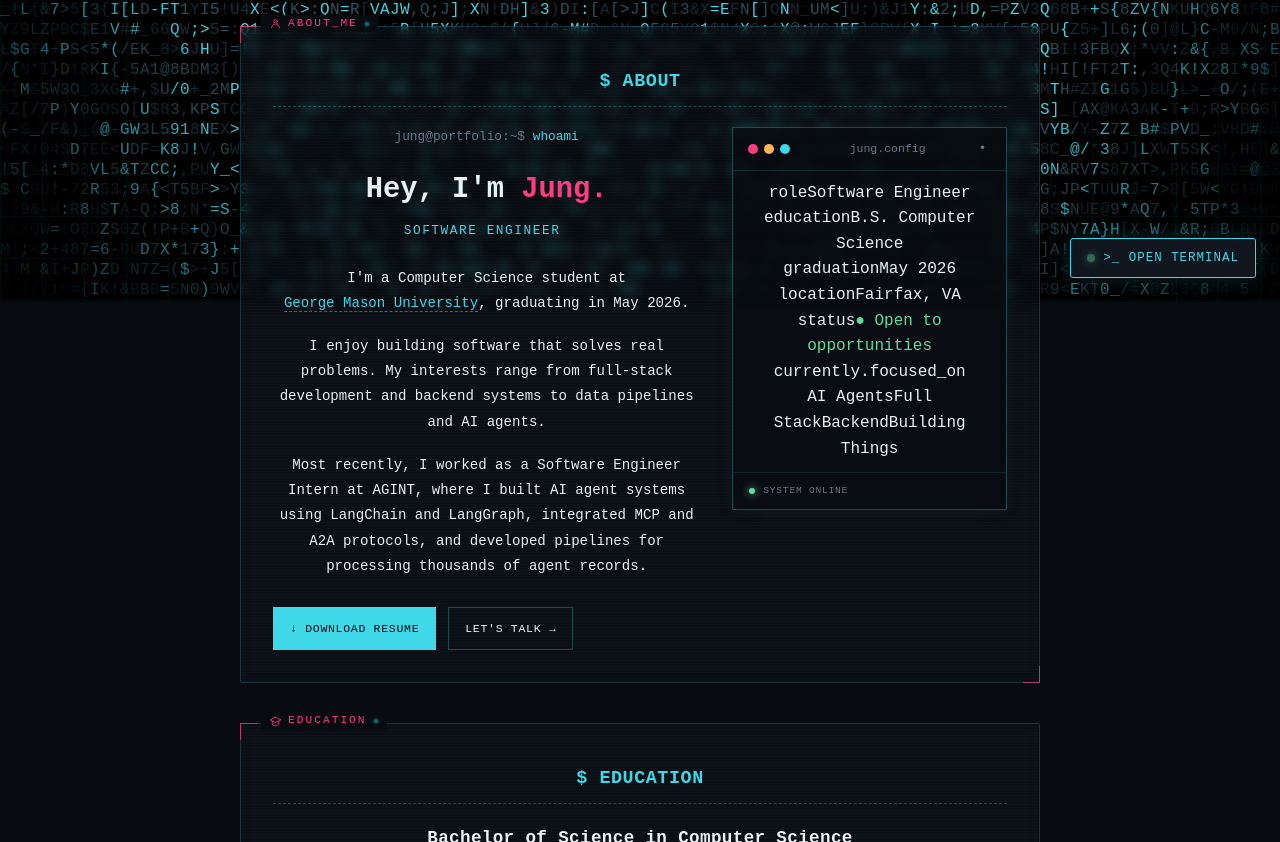
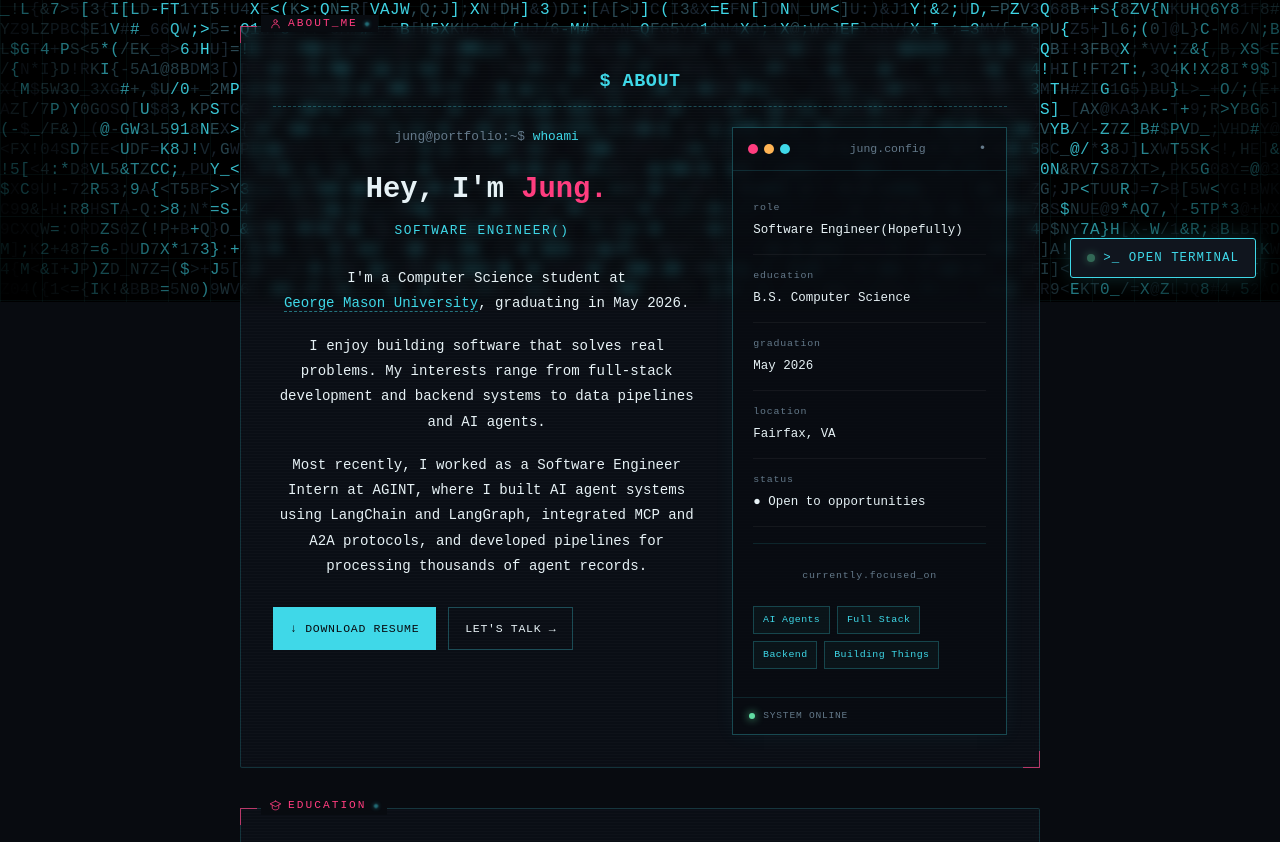
Before and after one commit to jungchang0206/PortfolioPage, a React (Create React App) app: page / in a window 1280 px wide. Shown: the part 498-1340 px from the top of the page. Built offline with nearby package versions, Linux system fonts and the light colour scheme.

Commit message:
Update projects section

```diff
--- a/src/components/About.jsx
+++ b/src/components/About.jsx
@@ -28,7 +28,7 @@ const About = () => {
 
       <div className="about-layout">
 
-        {/* LEFT */}
+        {/* LEFT SIDE */}
         <div className="about-intro">
           <div className="about-command">
             jung@portfolio:~$ <span>whoami</span>
@@ -39,7 +39,8 @@ const About = () => {
           </h3>
 
           <div className="about-role">
-            SOFTWARE ENGINEER<span className="cursor-blink">_</span>
+            SOFTWARE ENGINEER()
+            <span className="cursor-blink">_</span>
           </div>
 
           <p>
@@ -91,7 +92,7 @@ const About = () => {
           )}
         </div>
 
-        {/* RIGHT */}
+        {/* RIGHT SIDE TERMINAL */}
         <div className="about-terminal-card">
 
           <div className="about-terminal-header">
@@ -114,47 +115,49 @@ const About = () => {
 
           <div className="about-terminal-content">
 
-            <div className="terminal-entry">
-              <span className="terminal-key">role</span>
-              <span className="terminal-value">
-                Software Engineer
+            <div className="about-terminal-entry">
+              <span className="about-terminal-key">role</span>
+              <span className="about-terminal-value">
+                Software Engineer(Hopefully)
               </span>
             </div>
 
-            <div className="terminal-entry">
-              <span className="terminal-key">education</span>
-              <span className="terminal-value">
+            <div className="about-terminal-entry">
+              <span className="about-terminal-key">education</span>
+              <span className="about-terminal-value">
                 B.S. Computer Science
               </span>
             </div>
 
-            <div className="terminal-entry">
-              <span className="terminal-key">graduation</span>
-              <span className="terminal-value">
+            <div className="about-terminal-entry">
+              <span className="about-terminal-key">graduation</span>
+              <span className="about-terminal-value">
                 May 2026
               </span>
             </div>
 
-            <div className="terminal-entry">
-              <span className="terminal-key">location</span>
-              <span className="terminal-value">
+            <div className="about-terminal-entry">
+              <span className="about-terminal-key">location</span>
+              <span className="about-terminal-value">
                 Fairfax, VA
               </span>
             </div>
 
-            <div className="terminal-entry">
-              <span className="terminal-key">status</span>
-              <span className="terminal-value status-online">
+            <div className="about-terminal-entry">
+              <span className="about-terminal-key">status</span>
+              <span className="about-terminal-value status-online">
                 ● Open to opportunities
               </span>
             </div>
 
-            <div className="terminal-divider"></div>
+            <div className="about-terminal-divider"></div>
 
-            <div className="terminal-focus">
-              <span className="terminal-key">currently.focused_on</span>
+            <div className="about-terminal-focus">
+              <span className="about-terminal-key">
+                currently.focused_on
+              </span>
 
-              <div className="focus-tags">
+              <div className="about-focus-tags">
                 <span>AI Agents</span>
                 <span>Full Stack</span>
                 <span>Backend</span>
@@ -163,7 +166,7 @@ const About = () => {
             </div>
 
             {secretUnlocked && (
-              <div className="secret-message">
+              <div className="about-secret-message">
                 <span>ACCESS GRANTED</span>
                 <p>
                   You found the hidden terminal command 👀
--- a/src/components/Projects.jsx
+++ b/src/components/Projects.jsx
@@ -3,6 +3,28 @@ import '../styles/main.css';
 import { ProjectsIcon } from './Icons';
 
 const projects = [
+  {
+    title: 'AI Snake',
+    command: './ai_snake',
+    stack: 'Python, Machine Learning, Reinforcement Learning, AI',
+    details: [
+      'Built an AI agent that learns how to play the classic Snake game.',
+      'Implemented a machine learning approach that improves gameplay decisions through training.',
+      'Developed the game environment and logic used to train and evaluate the AI agent.'
+    ]
+  },
+
+  {
+    title: 'Infinite Stairs',
+    command: './infinite_stairs',
+    stack: 'Unity, C#',
+    details: [
+      'Developed an interactive game inspired by the Bastion Stairs gameplay concept.',
+      'Built core gameplay mechanics and game logic using C# in Unity.',
+      'Implemented player movement, progression mechanics, and gameplay systems.'
+    ]
+  },
+
   {
     title: 'Algorithm Visualizer',
     command: './algorithm_visualizer',
@@ -19,49 +41,44 @@ const projects = [
     command: './license_plate_ai',
     stack: 'Python, OpenCV, YOLOv8, EasyOCR, CLAHE, Pandas',
     details: [
-      'Built an end-to-end ALPR pipeline using YOLOv8 and EasyOCR.',
+      'Built an end-to-end automatic license plate recognition pipeline using YOLOv8 and EasyOCR.',
       'Achieved 85.3% precision and 70.8% IoU on a 433-image dataset.',
       'Improved low-light OCR accuracy using CLAHE preprocessing.'
     ]
   },
 
   {
-    title: 'Calorie Tracker Pro',
+    title: 'Calorie Tracker',
     command: './calorie_tracker',
     stack: 'JavaScript, Node.js, Express.js, REST APIs, AWS Amplify',
     details: [
       'Built a full-stack calorie tracking application.',
-      'Integrated real-time search across 350K+ food items.',
-      'Implemented a Node.js and Express proxy layer and deployed using AWS Amplify.'
+      'Integrated real-time food search across 350K+ food items.',
+      'Implemented a Node.js and Express backend proxy and deployed the application using AWS Amplify.'
     ]
   },
 
   {
     title: 'Stock Research Tool',
-    command: './stock_research_tool',
+    command: './stock_research',
     stack: 'Python, Flask, Pandas, Matplotlib, Plotly, SEC EDGAR XBRL API',
     details: [
-      'Developed a full-stack application for retrieving and processing financial data.',
-      'Added robust error handling for incomplete records.',
-      'Used structured data validation and Pandas to calculate financial metrics.'
+      'Developed a full-stack application for retrieving and analyzing company financial data.',
+      'Processed SEC EDGAR XBRL data to calculate financial metrics and visualize company performance.',
+      'Implemented validation and error handling for incomplete or inconsistent financial records.'
     ]
   }
 ];
 
-
 const Projects = () => {
-
   const [activeProject, setActiveProject] = useState(null);
 
   const toggleProject = (index) => {
-    setActiveProject(
-      activeProject === index ? null : index
-    );
+    setActiveProject(activeProject === index ? null : index);
   };
 
   return (
     <section id="projects" className="section">
-
       <div className="panel-tag">
         <ProjectsIcon className="panel-icon" />
         <span className="panel-label">projects</span>
@@ -71,79 +88,54 @@ const Projects = () => {
       <h2 className="section-title">$ projects</h2>
 
       <div className="project-terminal">
-
         <div className="project-terminal-header">
           <span>jung@portfolio:~/projects</span>
           <span>{projects.length} PROJECTS</span>
         </div>
 
-
         <div className="project-list">
-
           {projects.map((project, index) => {
-
             const isOpen = activeProject === index;
 
             return (
-
               <div
                 className={`terminal-project ${
                   isOpen ? 'project-open' : ''
                 }`}
                 key={project.title}
               >
-
                 <button
                   className="project-command"
                   onClick={() => toggleProject(index)}
                 >
-
                   <span className="project-arrow">
                     {isOpen ? '▼' : '▶'}
                   </span>
 
-                  <span>
-                    $ {project.command}
-                  </span>
-
+                  <span>$ {project.command}</span>
                 </button>
 
-
                 {isOpen && (
-
                   <div className="project-output">
-
                     <h3>{project.title}</h3>
 
                     <ul>
-
                       {project.details.map((detail) => (
-                        <li key={detail}>
-                          {detail}
-                        </li>
+                        <li key={detail}>{detail}</li>
                       ))}
-
                     </ul>
 
                     <div className="project-stack">
                       <span>STACK ::</span>
                       {project.stack}
                     </div>
-
                   </div>
-
                 )}
-
               </div>
-
             );
-
           })}
-
         </div>
-
       </div>
-
     </section>
   );
 };
--- a/src/styles/main.css
+++ b/src/styles/main.css
@@ -2523,3 +2523,91 @@ span[role="button"]:focus-visible {
     font-size: 1.5rem;
   }
 }
+
+/* =========================================
+   ABOUT TERMINAL CARD
+========================================= */
+
+.about-terminal-content {
+  padding: 1rem 1.25rem;
+}
+
+.about-terminal-entry {
+  display: flex;
+  flex-direction: column;
+  align-items: flex-start;
+
+  gap: 0.35rem;
+
+  padding: 0.8rem 0;
+
+  border-bottom: 1px solid rgba(255, 255, 255, 0.05);
+}
+
+.about-terminal-key {
+  font-family: var(--font-display);
+  font-size: 0.62rem;
+  letter-spacing: 0.08em;
+
+  color: var(--text-muted);
+}
+
+.about-terminal-value {
+  font-family: var(--font-display);
+  font-size: 0.78rem;
+
+  color: var(--text-primary);
+}
+
+.about-terminal-divider {
+  height: 1px;
+
+  margin: 1rem 0;
+
+  background: rgba(63, 216, 232, 0.12);
+}
+
+.about-terminal-focus {
+  display: flex;
+  flex-direction: column;
+
+  gap: 0.75rem;
+}
+
+.about-focus-tags {
+  display: flex;
+  flex-wrap: wrap;
+
+  gap: 0.45rem;
+}
+
+.about-focus-tags span {
+  padding: 0.3rem 0.55rem;
+
+  border: 1px solid rgba(63, 216, 232, 0.25);
+
+  background: rgba(63, 216, 232, 0.04);
+
+  color: var(--border-cyan);
+
+  font-family: var(--font-display);
+  font-size: 0.62rem;
+  letter-spacing: 0.04em;
+}
+
+.about-secret-message {
+  margin-top: 1rem;
+  padding: 0.75rem;
+
+  border: 1px dashed var(--accent-amber);
+
+  color: var(--accent-amber);
+
+  font-family: var(--font-display);
+  font-size: 0.72rem;
+}
+
+.about-secret-message p {
+  margin: 0.4rem 0 0;
+  color: var(--text-muted);
+}
```
